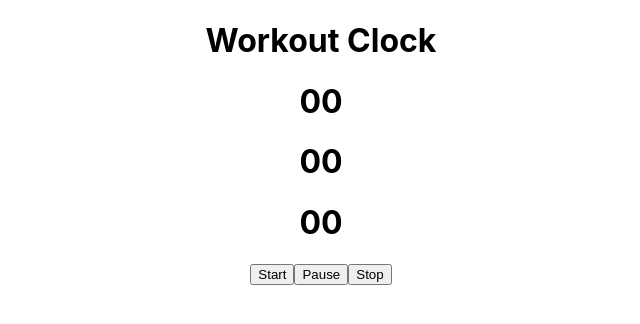
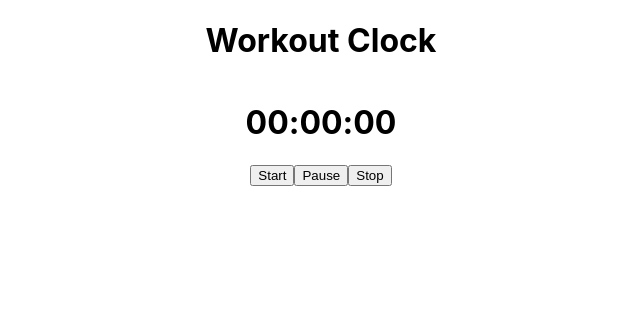
Before and after one commit to DeclanBernardin/Workout_clock, a React (Create React App) app: page / in a window 1280 px wide. Shown: the top 324 px of the page, without its empty margins (319-959 px from the left). Built offline with nearby package versions, Linux system fonts and the light colour scheme.

Commit message:
fixed small bugs with clock and added some css to make it inline with itself

```diff
--- a/src/App.css
+++ b/src/App.css
@@ -2,37 +2,11 @@
   text-align: center;
 }
 
-.App-logo {
-  height: 40vmin;
-  pointer-events: none;
+
+.Timer {
+  display: inline-flex;
 }
 
-@media (prefers-reduced-motion: no-preference) {
-  .App-logo {
-    animation: App-logo-spin infinite 20s linear;
-  }
+.buttons {
+
 }
-
-.App-header {
-  background-color: #282c34;
-  min-height: 100vh;
-  display: flex;
-  flex-direction: column;
-  align-items: center;
-  justify-content: center;
-  font-size: calc(10px + 2vmin);
-  color: white;
-}
-
-.App-link {
-  color: #61dafb;
-}
-
-@keyframes App-logo-spin {
-  from {
-    transform: rotate(0deg);
-  }
-  to {
-    transform: rotate(360deg);
-  }
-}
--- a/src/Components/Timer/Timer.jsx
+++ b/src/Components/Timer/Timer.jsx
@@ -9,6 +9,7 @@ class Timer extends Component {
         tenSeconds: false,
         tenMinutes:false,
         tenHours: false,
+        timeMilliseconds: 0,
         timeSeconds: 0,
         timeMinutes: 0,
         timeHours: 0,
@@ -25,6 +26,18 @@ class Timer extends Component {
             });
         };
 
+
+
+        if (self.state.timeSeconds === 60) {
+            let min = self.state.timeMinutes + 1
+            self.setState({
+                ...self.state,
+                timeSeconds: 0,
+                timeMinutes: min
+            });
+            console.log(self.state.timeMinutes, 'Min')
+        };
+
         if (self.state.timeSeconds >= 10) {
             self.setState({
                 tenSeconds: true
@@ -37,14 +50,17 @@ class Timer extends Component {
             console.log(this.state.tenSeconds, 'ten seconds')
         }
 
-        if (self.state.timeSeconds === 60) {
-            let min = self.state.timeMinutes + 1
+
+
+        if (self.state.timeMinutes === 60) {
+            let hour = self.state.timeHours + 1
             self.setState({
                 ...self.state,
                 timeSeconds: 0,
-                timeMinutes: min
+                timeMinutes: 0,
+                timeHours: hour
             });
-            console.log(self.state.timeMinutes, 'Min')
+            console.log(self.state.timeHours, 'Hour')
         };
 
         if (self.state.timeMinutes >= 10) {
@@ -59,23 +75,12 @@ class Timer extends Component {
             console.log(this.state.tenMinutes, 'ten min')
         }
 
-        if (self.state.timeMinutes === 60) {
-            let hour = self.state.timeHours + 1
-            self.setState({
-                ...self.state,
-                timeSeconds: 0,
-                timeMinutes: 0,
-                timeHours: hour
-            });
-            console.log(self.state.timeHours, 'Hour')
-        };
-
         if (self.state.timeHours >= 10) {
             self.setState({
                 tenHours: true
             })
             console.log(this.state.tenHours, 'ten Hours')
-        } else if (self.state.timeHours < 10) {
+        } else if ( self.state.timeHours < 10) {
             self.setState({
                 tenHours: false
             })
@@ -92,6 +97,7 @@ class Timer extends Component {
                 timerPause: false
             });
             this.state.intervalId = setInterval(this.increment.bind(this), 1000);
+
             console.log('Timer started')
         } else {
             console.log('already on')
@@ -134,12 +140,14 @@ class Timer extends Component {
     render() {
         return (
             <div>
-                {this.state.tenMinutes ? <h1> {this.state.timeHours} </h1> : <h1> 0{this.state.timeHours} </h1>}
-
-                {this.state.tenMinutes ? <h1> {this.state.timeMinutes}</h1> : <h1> 0{this.state.timeMinutes} </h1>}
-
-                {this.state.tenSeconds ? <h1> {this.state.timeSeconds}</h1> : <h1> 0{this.state.timeSeconds}</h1> }
-
+                <div className="Timer">
+                    {this.state.tenHours ? <h1> {this.state.timeHours} </h1> : <h1> 0{this.state.timeHours} </h1>}
+                    <h1>:</h1>
+                    {this.state.tenMinutes ? <h1> {this.state.timeMinutes}</h1> : <h1> 0{this.state.timeMinutes} </h1>}
+                    <h1>:</h1>
+                    {this.state.tenSeconds ? <h1> {this.state.timeSeconds}</h1> : <h1> 0{this.state.timeSeconds}</h1>}
+                </div>
+                <div className="buttons">
                 <button onClick={this.StartTimer}>
                     Start
                 </button>
@@ -149,6 +157,7 @@ class Timer extends Component {
                 <button onClick={this.StopTimer}>
                     Stop
                 </button>
+                </div>
             </div>
         )
     }
```
Also changed, not shown: src/Components/Timer/Timer.css (added).
